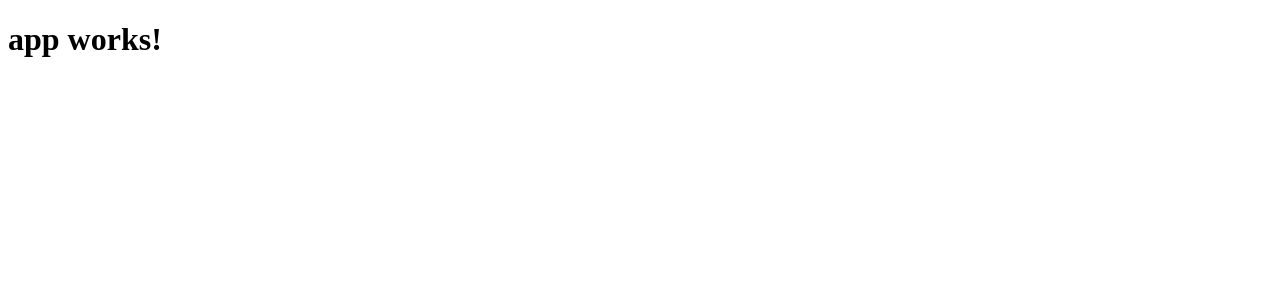
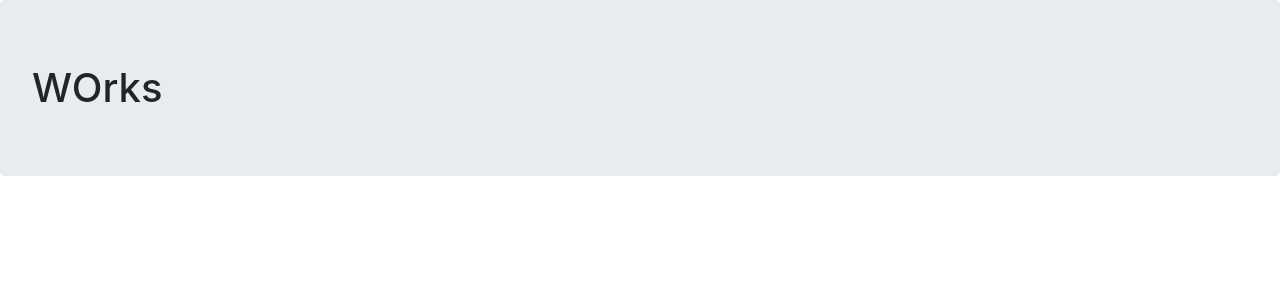
Before and after one commit to meriat/DatingApp--MoonStruck, an Angular app: page / in a window 1280 px wide. Shown: the top 300 px of the page. Built offline with nearby package versions, Linux system fonts and the light colour scheme.

Commit message:
set up dev enviorment

```diff
--- a/package.json
+++ b/package.json
@@ -20,6 +20,7 @@
     "@angular/platform-browser": "^4.0.0",
     "@angular/platform-browser-dynamic": "^4.0.0",
     "@angular/router": "^4.0.0",
+    "bootstrap": "^4.1.3",
     "core-js": "^2.4.1",
     "rxjs": "^5.1.0",
     "yarn": "^1.12.1",
--- a/src/app/app.component.html
+++ b/src/app/app.component.html
@@ -1,3 +1 @@
-<h1>
-  {{title}}
-</h1>
+<h1 class="jumbotron">WOrks</h1>
--- a/src/styles.css
+++ b/src/styles.css
@@ -1 +1,2 @@
 /* You can add global styles to this file, and also import other style files */
+@import "~bootstrap/dist/css/bootstrap.css";
```
Also changed, not shown: .angular-cli.json, src/app/app-routing.module.ts (added), 1 other file (tests, documents, lock files or other folders).
